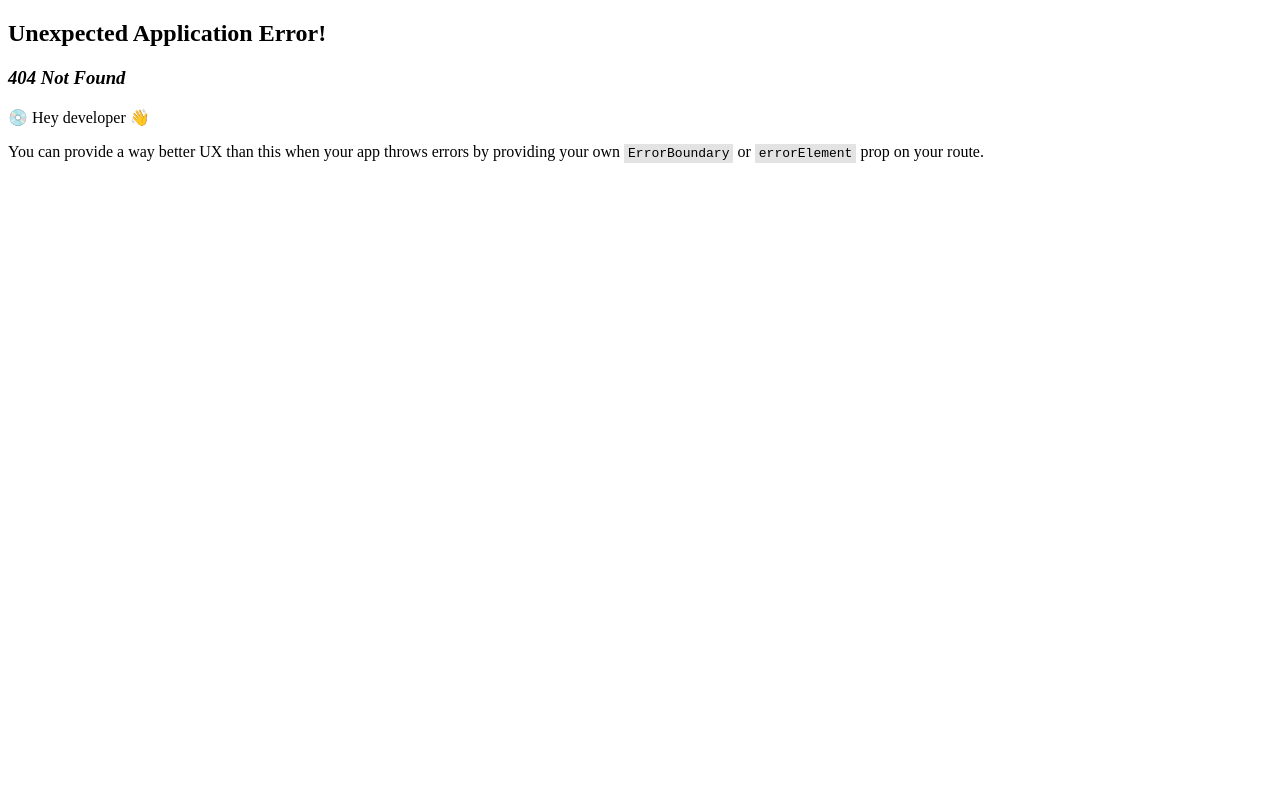
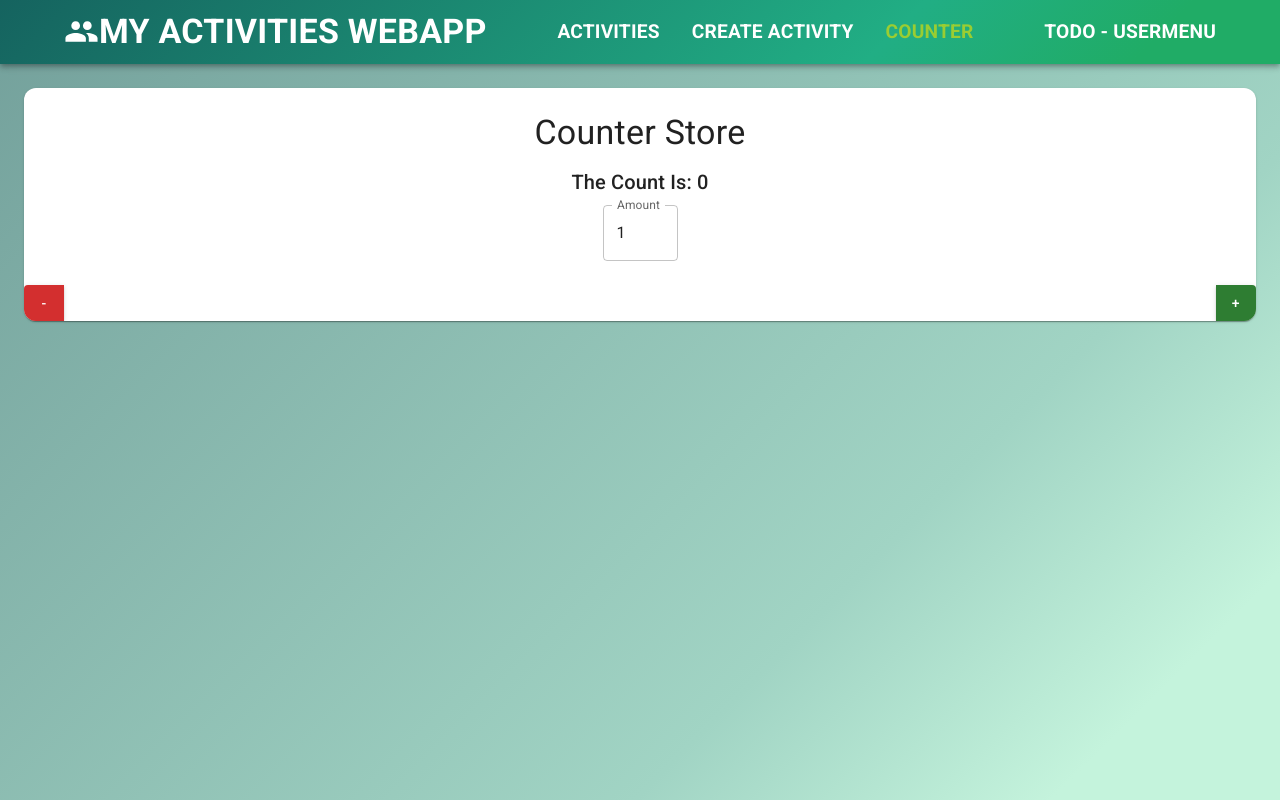
Before and after one commit to danielmusselwhite/ActivityWebApp, a React (Vite) app in the folder Client/: page /counter in a window 1280 px wide. Before the commit this address had no page. Built offline with nearby package versions, Linux system fonts and the light colour scheme.

Commit message:
Add - MobX support for management of local variables via observable pattern and events

```diff
--- a/Client/package.json
+++ b/Client/package.json
@@ -23,6 +23,8 @@
     "@tanstack/react-query-devtools": "^5.91.3",
     "axios": "^1.13.5",
     "date-fns": "^4.1.0",
+    "mobx": "^6.15.0",
+    "mobx-react-lite": "^4.1.1",
     "react": "^19.2.0",
     "react-calendar": "^6.0.0",
     "react-dom": "^19.2.0",
--- a/Client/src/app/layout/NavBar.tsx
+++ b/Client/src/app/layout/NavBar.tsx
@@ -24,6 +24,10 @@ export default function NavBar() {
                         <MenuItemLink to='/createActivity'>
                             <Typography fontSize="1.2rem" fontWeight="bold" textTransform="uppercase" >Create Activity</Typography>
                         </MenuItemLink>
+
+                        <MenuItemLink to='/counter'>
+                            <Typography fontSize="1.2rem" fontWeight="bold" textTransform="uppercase" >Counter</Typography>
+                        </MenuItemLink>
                     </Box>
                         <MenuItem>
                             <Typography fontSize="1.2rem" fontWeight="bold" textTransform="uppercase" >ToDo - UserMenu</Typography>
--- a/Client/src/app/router/Routes.tsx
+++ b/Client/src/app/router/Routes.tsx
@@ -4,6 +4,7 @@ import HomePage from '../../features/home/HomePage';
 import ActivityDashboard from '../../features/activities/dashboard/ActivityDashboard';
 import ActivityForm from '../../features/activities/form/ActivityForm';
 import ActivityDetailPage from '../../features/activities/details/ActivityDetailPage';
+import Counter from '../../features/counter/Counter';
 
 
 export const router = createBrowserRouter([
@@ -16,6 +17,7 @@ export const router = createBrowserRouter([
             {path: 'activities/:id', element: <ActivityDetailPage /> }, //':id is param string in url
             {path: 'manage/:id', element: <ActivityForm /> }, //':id is param string in url
             {path: 'createActivity', element: <ActivityForm key='create'/> }, // key so that it resets if re-navigated to (eg from one instance of create activity to another)
+            {path: 'counter', element: <Counter /> },
         ]
     }
 ])
--- a/Client/src/features/activities/dashboard/ActivityDashboard.tsx
+++ b/Client/src/features/activities/dashboard/ActivityDashboard.tsx
@@ -1,7 +1,5 @@
 import { Grid } from '@mui/material'
 import ActivityList from './ActivityList'
-import ActivityDetailPage from '../details/ActivityDetailPage'
-import ActivityForm from '../form/ActivityForm'
 import ActivityFilters from './ActivityFilters'
 
 export default function ActivityDashboard() {
--- /dev/null
+++ b/Client/src/features/counter/Counter.tsx
@@ -0,0 +1,25 @@
+import { Box, Button, ButtonGroup, Card, TextField, Typography } from "@mui/material";
+import { useStore } from "../../lib/stores/useStore";
+import { observer } from "mobx-react-lite";
+import { useState } from "react";
+
+const Counter = observer(function Counter() {
+  const {counterStore} = useStore();
+  const [amount, setAmount] = useState<number>(1);
+
+  return (
+    <Card sx={{display:"flex", flexDirection:"column", borderRadius:3}}>
+      <Box sx={{p: 3, alignItems: "center", textAlign:"center" }}>
+        <Typography variant="h4" gutterBottom>{counterStore.title}</Typography>
+        <Typography variant="h6" gutterBottom>The Count Is: {counterStore.count}</Typography>
+        <TextField label="Amount" type="number" value={amount} onChange={(e) => setAmount(Number(e.target.value))} inputProps={{ min: 1, max: 10 }}/>
+      </Box>
+      <ButtonGroup sx={{ display: "flex", justifyContent: "space-between"}}>
+        <Button onClick={() => counterStore.decrement(amount)} variant="contained" color="error">-</Button>
+        <Button onClick={() => counterStore.increment(amount)} variant="contained" color="success">+</Button>
+      </ButtonGroup>
+    </Card>
+  )
+})
+
+export default Counter;
--- /dev/null
+++ b/Client/src/lib/stores/counterStore.ts
@@ -0,0 +1,24 @@
+import { makeAutoObservable } from 'mobx';
+
+export default class CounterStore {
+    title = "Counter Store";
+    count = 0;
+
+    constructor() {
+        // makeObservable(this, {
+        //     title: observable,
+        //     count: observable,
+        //     increment: action,
+        //     decrement: action
+        // });
+        makeAutoObservable(this); // does same as the above but with less boiler plate
+    }
+
+    // arrow functio nso they are automatically bound to the class as a class method
+    increment = (amount = 1) => {
+        this.count += amount;
+    }
+    decrement = (amount = 1) => {
+        this.count -= amount;
+    }
+}
--- /dev/null
+++ b/Client/src/lib/stores/store.ts
@@ -0,0 +1,12 @@
+import { createContext } from 'react';
+import CounterStore from './counterStore';
+
+interface Store {
+    counterStore: CounterStore
+}
+
+export const store: Store = {
+    counterStore: new CounterStore()
+}
+
+export const StoreContext = createContext(store);
--- /dev/null
+++ b/Client/src/lib/stores/useStore.ts
@@ -0,0 +1,7 @@
+import { useContext } from "react";
+import { StoreContext } from "./store";
+
+
+export function useStore() {
+    return useContext(StoreContext);
+}
--- a/Client/src/main.tsx
+++ b/Client/src/main.tsx
@@ -11,14 +11,17 @@ import '@fontsource/roboto/700.css';
 import App from './app/layout/App.tsx'
 import { RouterProvider } from 'react-router'
 import { router } from './app/router/Routes.tsx'
+import { store, StoreContext } from './lib/stores/store.ts'
 
 const queryClient = new QueryClient();
 
 createRoot(document.getElementById('root')!).render(
   <StrictMode>
-    <QueryClientProvider client={queryClient}>
-      <ReactQueryDevtools/>
-      <RouterProvider router={router} />
-    </QueryClientProvider>
+    <StoreContext.Provider value={store}>
+      <QueryClientProvider client={queryClient}>
+        <ReactQueryDevtools/>
+        <RouterProvider router={router} />
+      </QueryClientProvider>
+    </StoreContext.Provider>
   </StrictMode>,
 )
```
Also changed, not shown: 1 other file (tests, documents, lock files or other folders).
